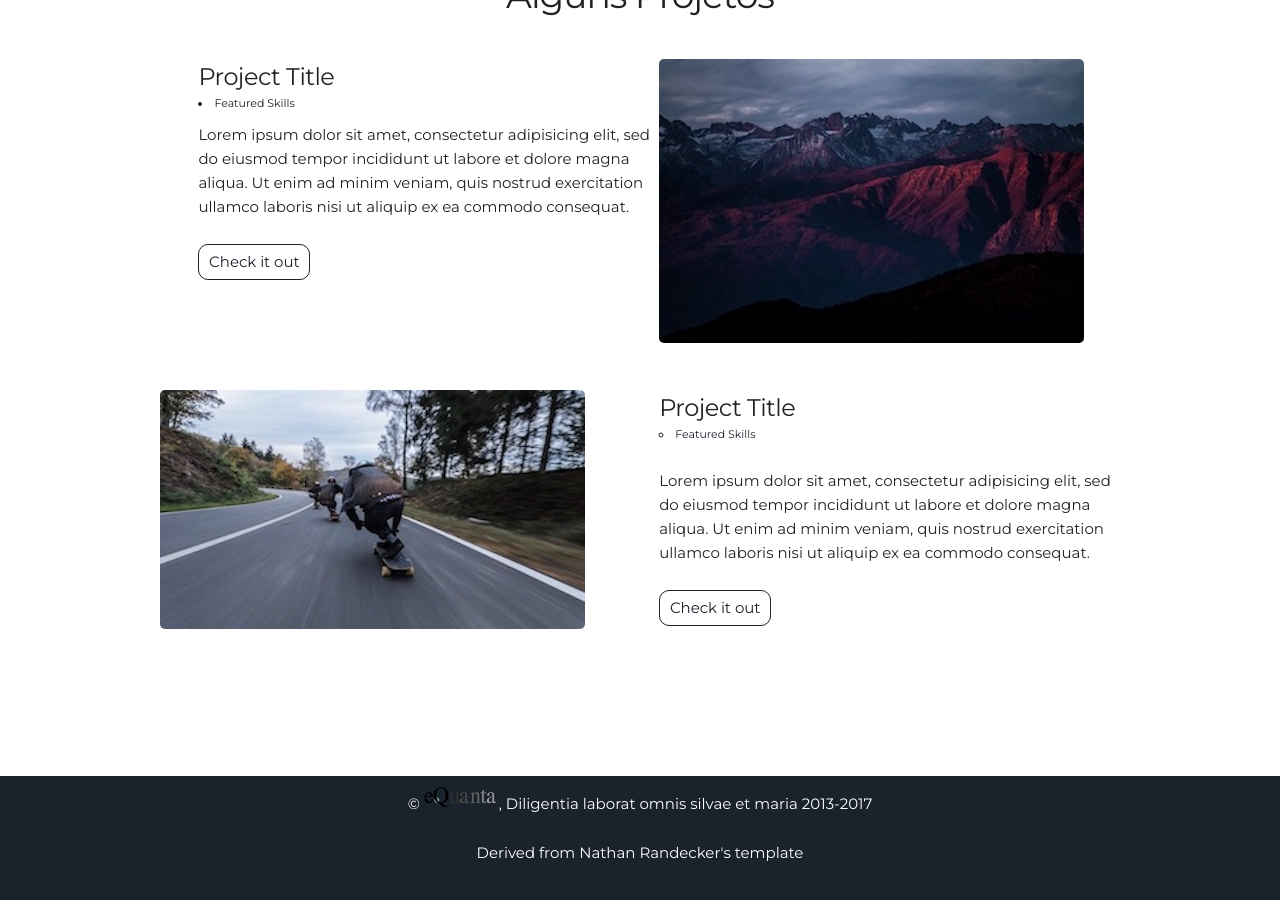
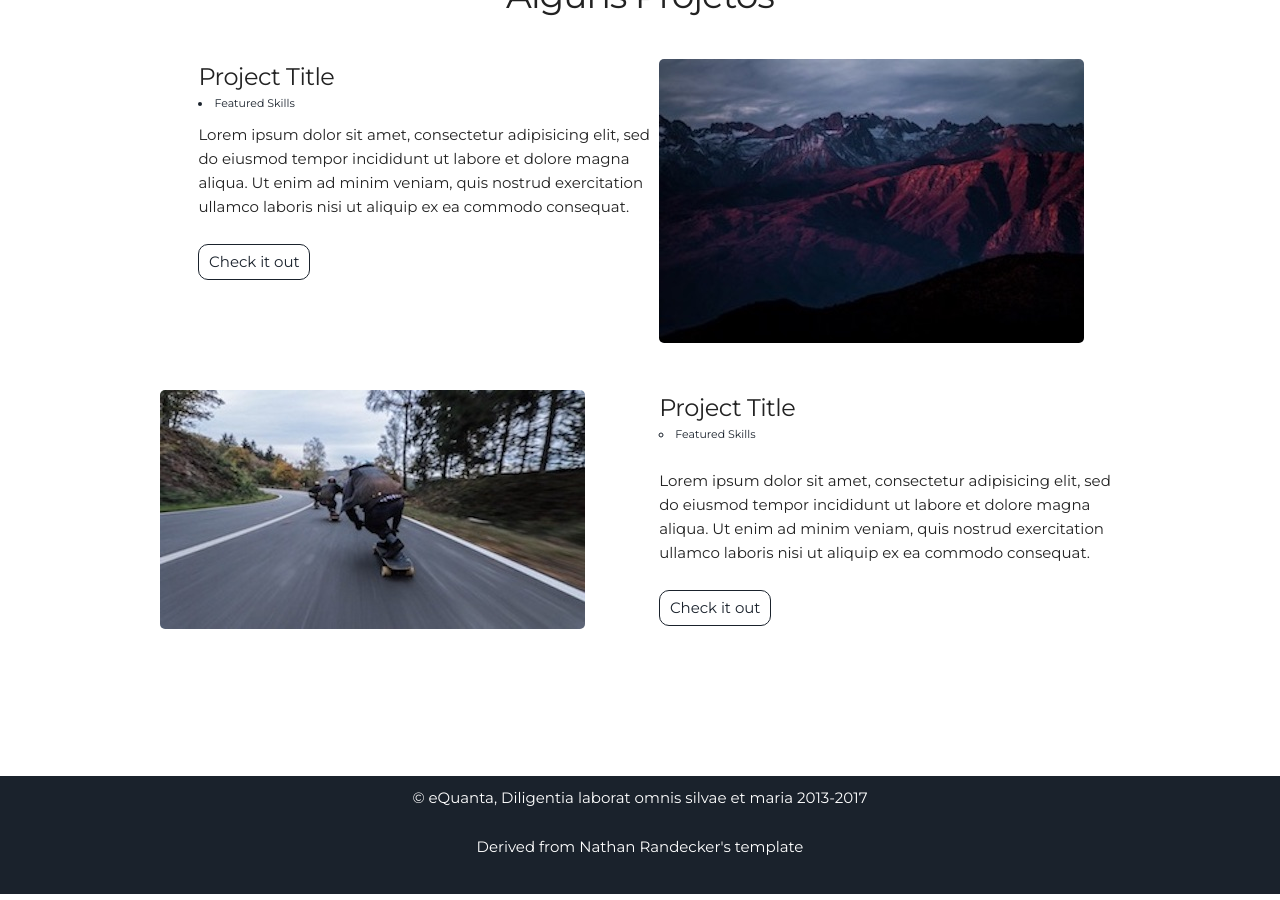
Before and after one commit to leroy1977/eQ1, a Jekyll site: the page built from index.html, in a window 1280 px wide and 900 px high, scrolled down 1459 px. Built offline with Jekyll 4.4.1, drawn with Linux system fonts in a browser that asks for light colours.

Commit message:
Update footer.html

```diff
--- a/_includes/footer.html
+++ b/_includes/footer.html
@@ -1,5 +1,5 @@
 <footer class="footer">
-    <p>&copy; <img alt="logo" src="{{ "/assets/img/logo_small.png" | prepend: site.baseurl }}" />, {{site.description}}  2013-2017</p>
+    <p>&copy; {{site.username}}, {{site.description}}  2013-2017</p>
     <p>Derived from <!--<a href="https://nrandecker.github.io"> --> Nathan Randecker's template <!--</a> --></p>
 
 </footer>
```
